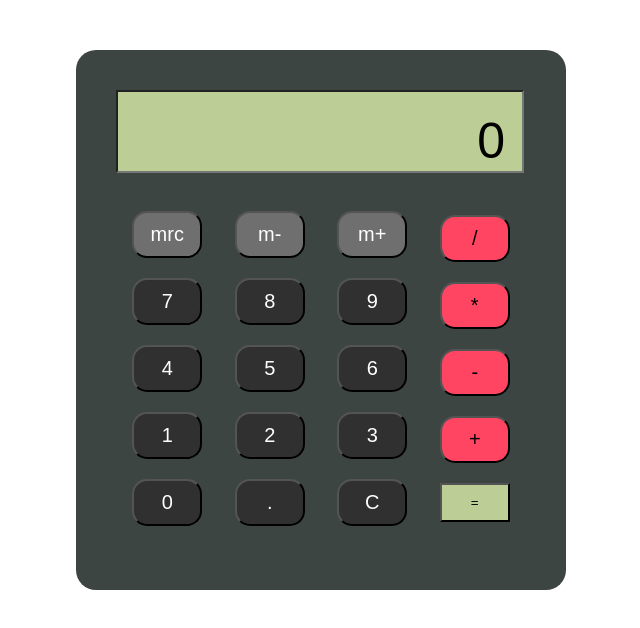
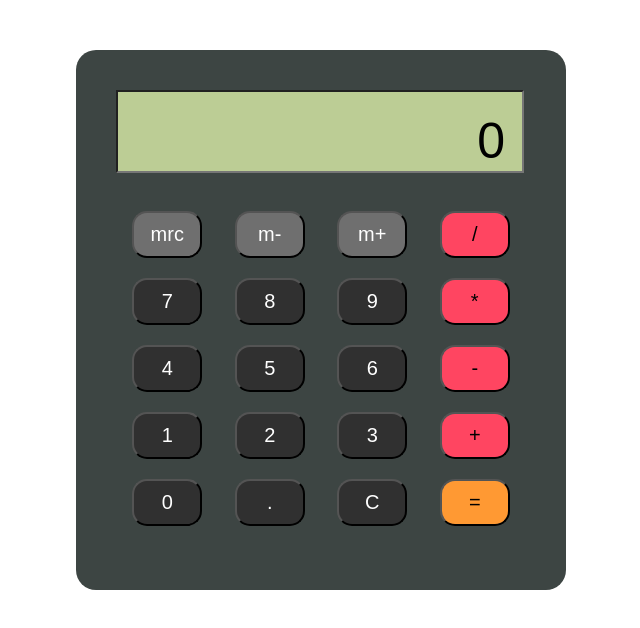
Before and after one commit to Juhi-Karosiya/calculator, a plain HTML site: page index.html in a window 1280 px wide. Shown: the whole page, without its empty margins (319-959 px from the left). Drawn offline with Linux system fonts and the light colour scheme.

Commit message:
orange button added

```diff
--- a/index.html
+++ b/index.html
@@ -62,6 +62,12 @@
             border-radius: 15px;
             font-size: 20px;
         }
+
+        .org{
+            background-color: #FF9933;
+            color: black;
+            border-radius: 15px;
+            font-size: 20px;
         }
 
 
@@ -90,7 +96,7 @@
             <button class="btn pink">*</button>
             <button class="btn pink">-</button>
             <button class="btn pink">+</button>
-            <button class="btn">=</button>
+            <button class="btn org">=</button>
        </div>
 
     </div>
```
